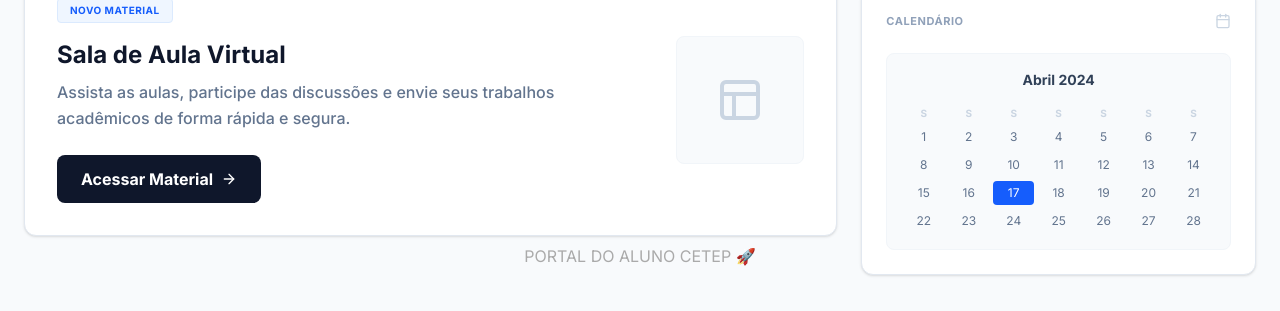
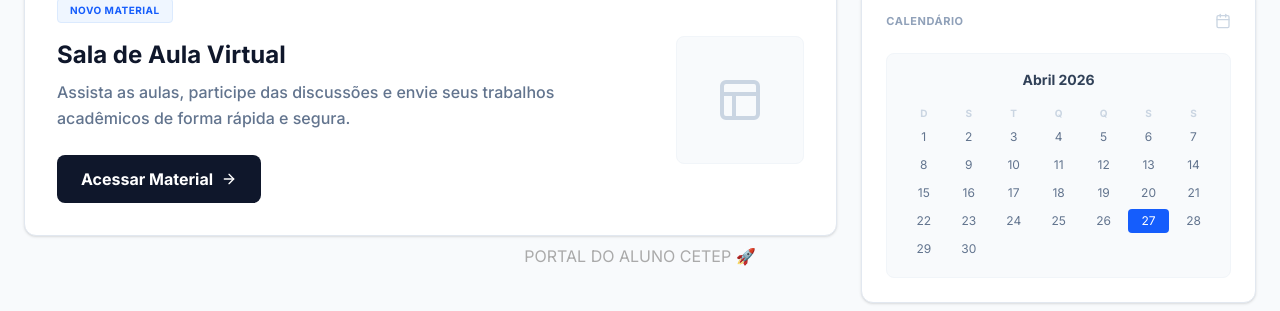
Before and after one commit to Enzomedeiros11/Portal-do-aluno-Cetepbacia-do-rio-corrente, a React (Vite) app: page /dashboard in a window 1280 px wide. Shown: the part 522-833 px from the top of the page. Built offline with nearby package versions, Linux system fonts and the light colour scheme; no server answers; sample sign-in values are in the browser's storage.

Commit message:
feat: Update calendar and teacher filters
Adjusts the static calendar component to display April 2026 with correct day headers and updates the teacher filtering interface to include a "Series" (grade) filter with an additional column for better layout.

```diff
--- a/src/components/Dashboard.tsx
+++ b/src/components/Dashboard.tsx
@@ -214,11 +214,11 @@ export default function Dashboard({ user, allUsers }: DashboardProps) {
                 </div>
                 {/* Simplified static calendar representation */}
                 <div className="text-center py-4 bg-slate-50 rounded-lg border border-slate-100">
-                    <p className="text-sm font-bold text-slate-700">Abril 2024</p>
+                    <p className="text-sm font-bold text-slate-700">Abril 2026</p>
                     <div className="mt-4 grid grid-cols-7 gap-1 px-4">
-                         {[...Array(7)].map((_, i) => <div key={i} className="text-[10px] font-bold text-slate-300">S</div>)}
-                         {[...Array(28)].map((_, i) => (
-                           <div key={i} className={`text-xs p-1 rounded ${i + 1 === 17 ? 'bg-blue-600 text-white' : 'text-slate-500'}`}>
+                         {['D','S','T','Q','Q','S','S'].map((d, i) => <div key={i} className="text-[10px] font-bold text-slate-300">{d}</div>)}
+                         {[...Array(30)].map((_, i) => (
+                           <div key={i} className={`text-xs p-1 rounded ${i + 1 === 27 ? 'bg-blue-600 text-white' : 'text-slate-500'}`}>
                              {i + 1}
                            </div>
                          ))}
--- a/src/components/Teachers.tsx
+++ b/src/components/Teachers.tsx
@@ -111,7 +111,7 @@ export default function Teachers({ allUsers, onUpdateUsers, currentUser }: Teach
 
         {/* Filters */}
         <div className="bg-white p-6 rounded-xl border border-slate-200 shadow-sm mb-6">
-           <div className="grid grid-cols-1 md:grid-cols-4 gap-4">
+           <div className="grid grid-cols-1 md:grid-cols-5 gap-4">
               <div className="relative">
                  <Search className="absolute left-3 top-1/2 -translate-y-1/2 w-4 h-4 text-slate-400" />
                  <input
@@ -129,6 +129,14 @@ export default function Teachers({ allUsers, onUpdateUsers, currentUser }: Teach
               >
                  <option value="Todos">Todos os Cursos</option>
                  {COURSES.map(c => <option key={c} value={c}>{c}</option>)}
+              </select>
+              <select
+                 value={filterGrade}
+                 onChange={(e) => setFilterGrade(e.target.value)}
+                 className="px-4 py-2.5 bg-slate-50 border border-slate-200 rounded-lg text-sm font-semibold outline-none appearance-none"
+              >
+                 <option value="Todos">Todas as Séries</option>
+                 {GRADES.filter(g => g !== 'Docente').map(g => <option key={g} value={g}>{g}</option>)}
               </select>
               <select
                  value={selectedSubject}
```
